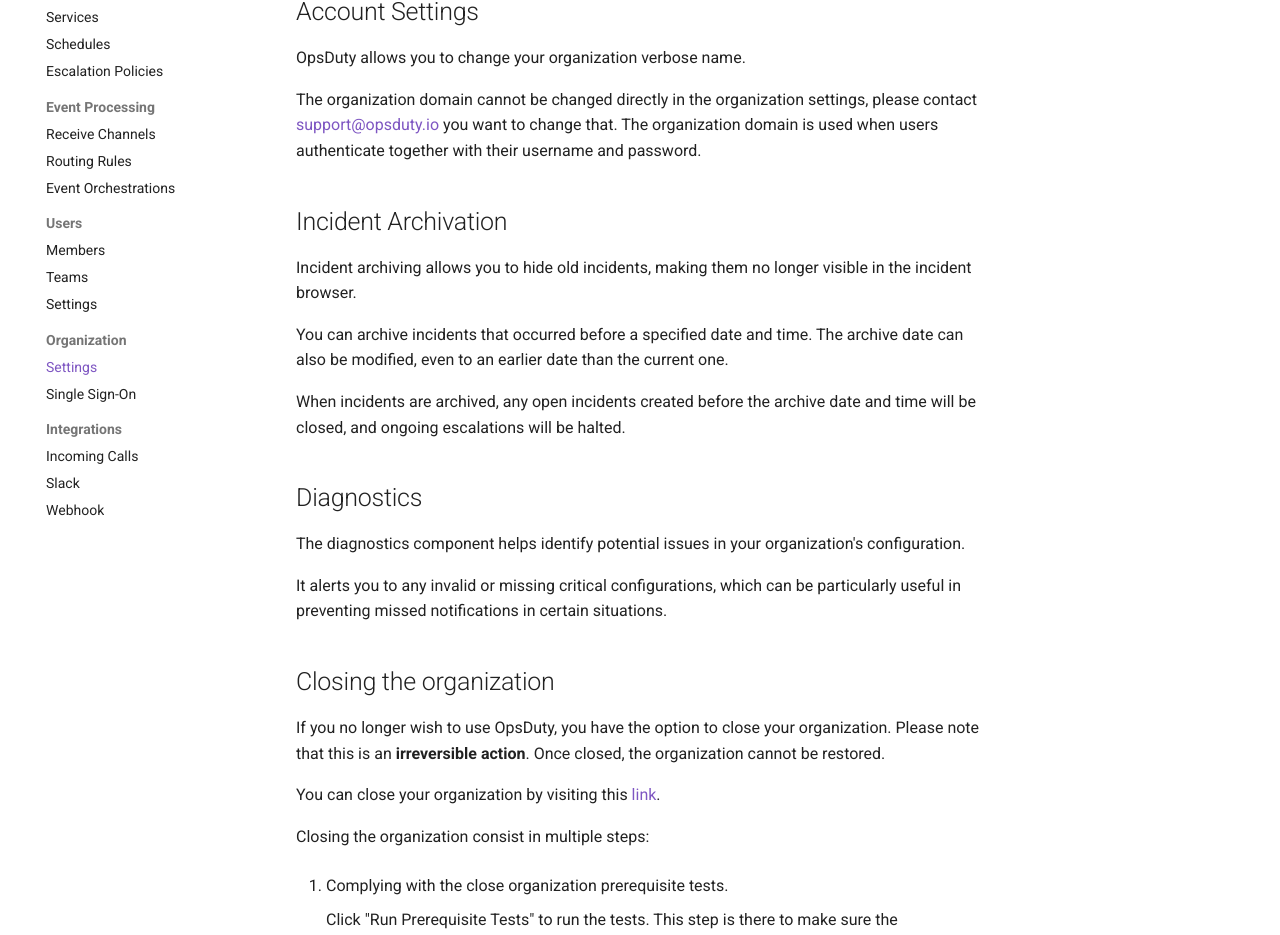
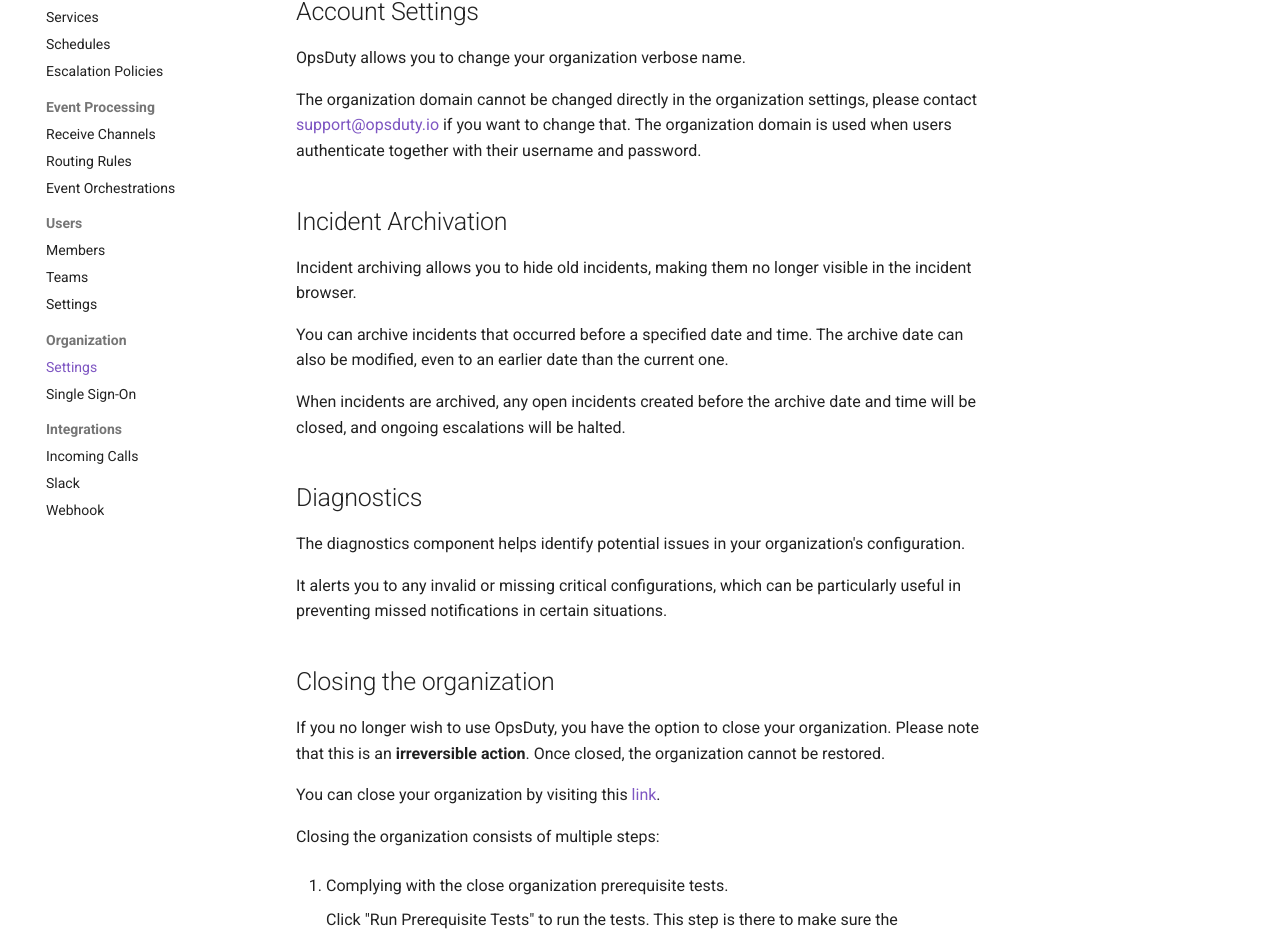
Before and after one commit to opsduty/opsduty-docs, an MkDocs documentation site: the page built from docs/concepts/organization/settings.md, in a window 1280 px wide and 1400 px high. Shown: the part 339-1274 px from the top of the window. Built offline with MkDocs 1.6.1 and Material for MkDocs 9.7.7, drawn with Linux system fonts in a browser that asks for light colours.

Commit message:
Fix two grammar errors on organization settings page
The domain sentence was missing "if", and "consist in multiple steps"
should be "consists of multiple steps".

Co-Authored-By: Claude Opus 4.8 (1M context) <noreply@anthropic.com>

```diff
--- a/docs/concepts/organization/settings.md
+++ b/docs/concepts/organization/settings.md
@@ -6,7 +6,7 @@ The organization settings page can be found
 OpsDuty allows you to change your organization verbose name.
 
 The organization domain cannot be changed directly in the organization settings,
-please contact [support@opsduty.io](mailto:support@opsduty.io) you want to
+please contact [support@opsduty.io](mailto:support@opsduty.io) if you want to
 change that. The organization domain is used when users authenticate together
 with their username and password.
 
@@ -38,7 +38,7 @@ the organization cannot be restored.
 You can close your organization by visiting this
 [link](https://opsduty.io/app/organization/close-organization).
 
-Closing the organization consist in multiple steps:
+Closing the organization consists of multiple steps:
 
 1.  Complying with the close organization prerequisite tests.
 
```
